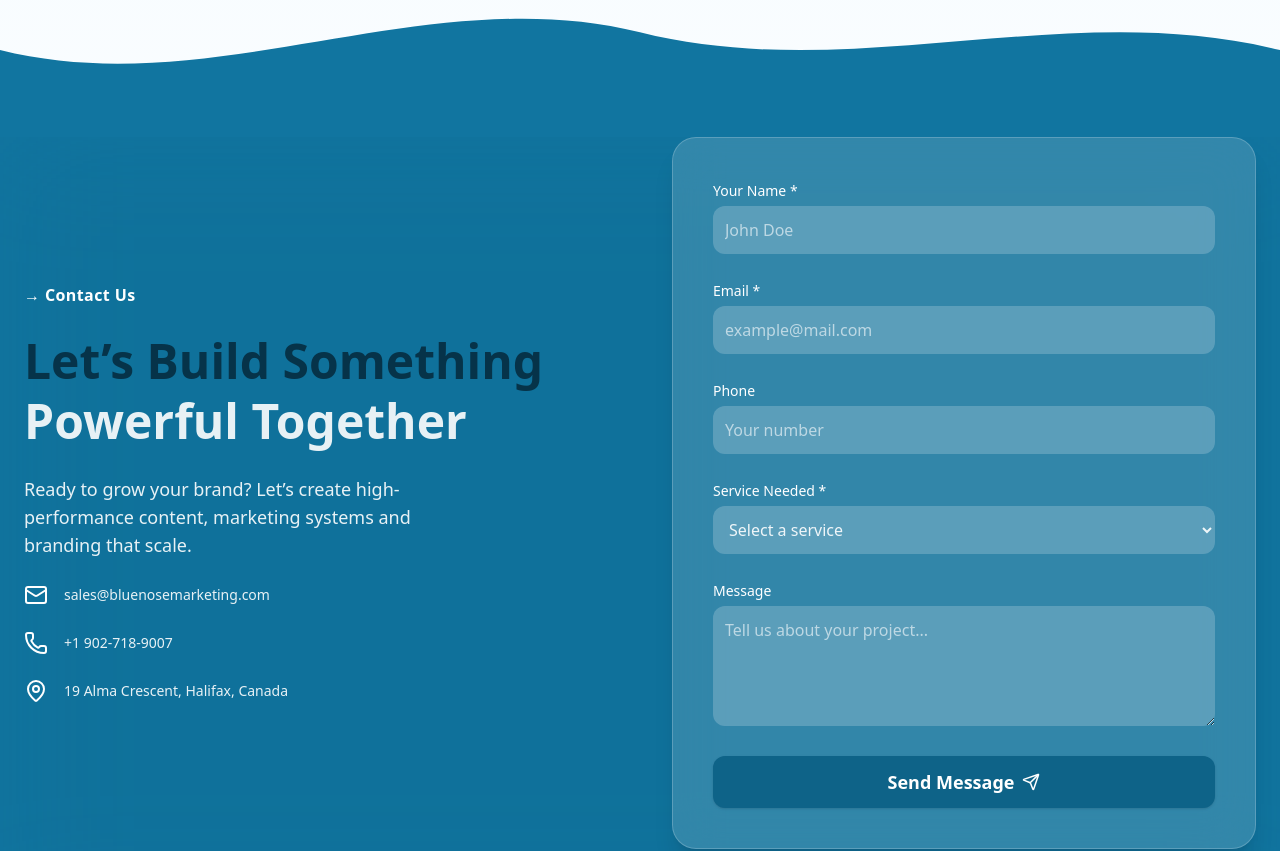
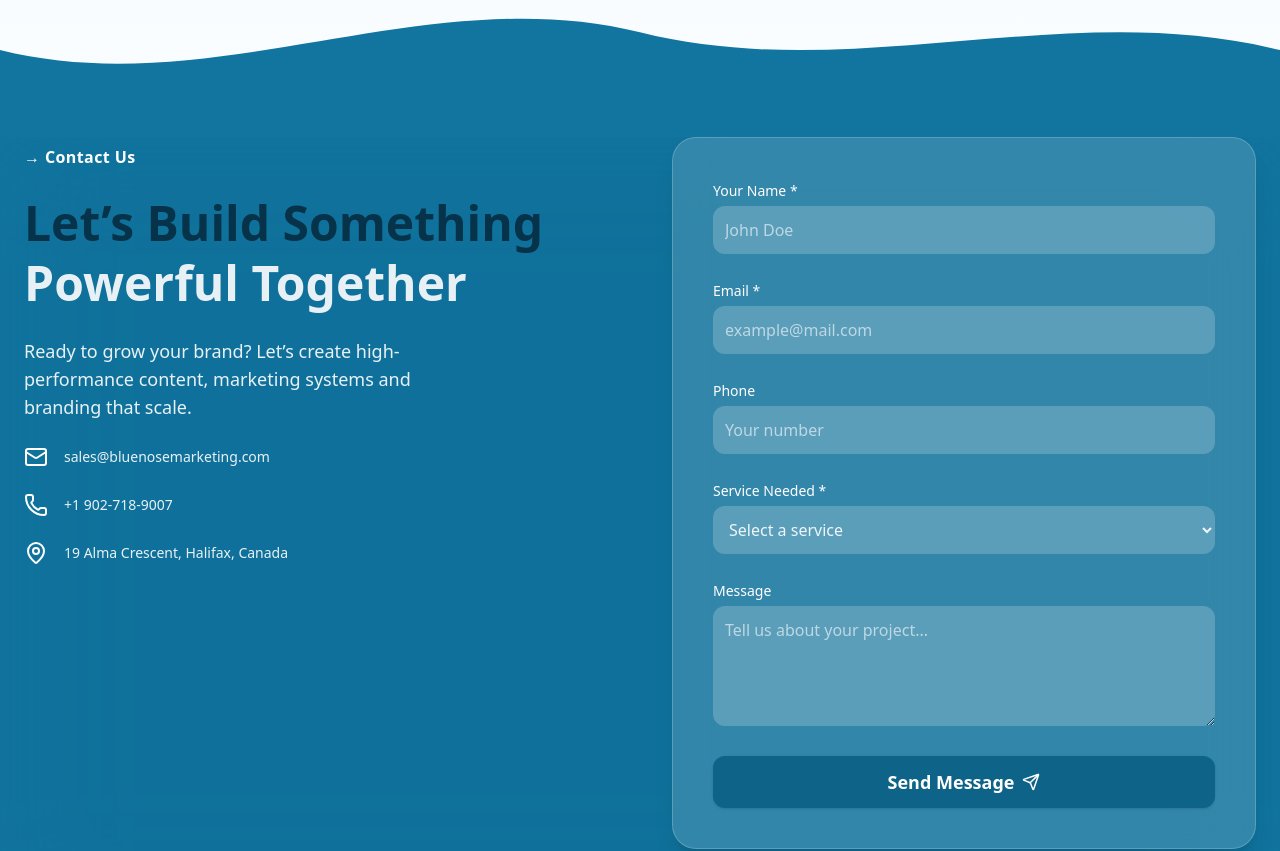
Before and after one commit to gunjanjindal-tech/BlueNose-Digital, a React (Vite) app: page / in a window 1280 px wide. Shown: the part 8620-9471 px from the top of the page. Built offline with nearby package versions, Linux system fonts and the light colour scheme.

Commit message:
Fixed Contact

```diff
--- a/src/pages/Home.jsx
+++ b/src/pages/Home.jsx
@@ -1247,14 +1247,14 @@ const sendMessage = (e) => {
   {/* Background glow */}
   <div className="absolute inset-0 bg-[#0E6388]/20 blur-3xl"></div>
 
-  <div className="max-w-7xl mx-auto grid md:grid-cols-2 gap-16 items-center relative z-10 text-white">
+  <div className="max-w-7xl mx-auto grid md:grid-cols-2 gap-16 items-start relative z-10 text-white">
 
     {/* LEFT SIDE */}
     <motion.div
       initial={{ opacity: 0, y: 20 }}
       whileInView={{ opacity: 1, y: 0 }}
       transition={{ duration: 0.6 }}
-      className="space-y-6"
+      className="space-y-6 mt-2"
     >
       <p className="text-white font-semibold tracking-wide">→ Contact Us</p>
 
```
